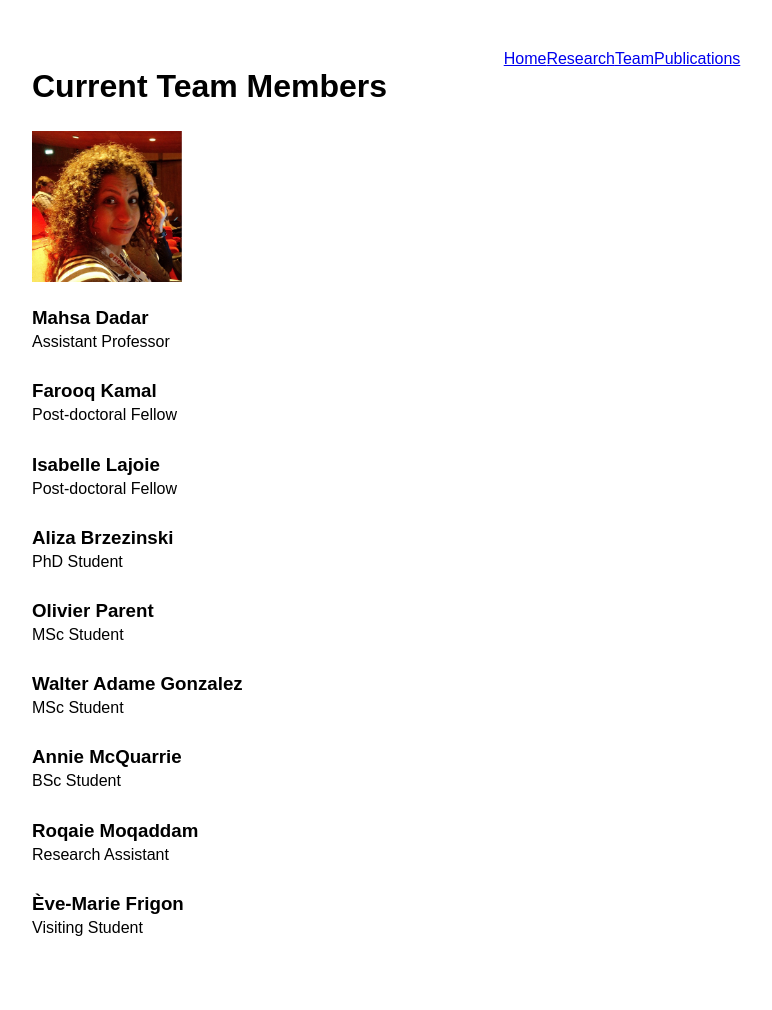
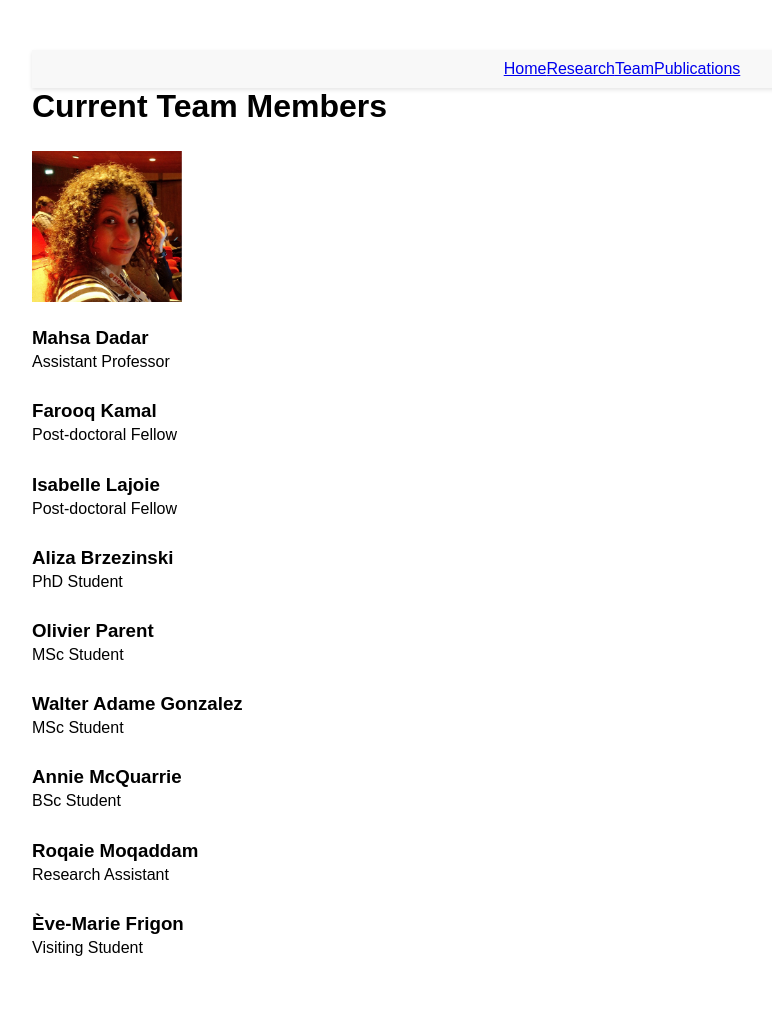
Before and after one commit to VANDAlab/VANDAlab.github.io, a Jekyll site: the page team.html, which Jekyll copies as it is, in a window 1280 px wide. Shown: the whole page, without its empty margins (18-790 px from the left). Built offline with Jekyll 4.4.1, drawn with Linux system fonts in a browser that asks for light colours.

Commit message:
Update team.html

```diff
--- a/team.html
+++ b/team.html
@@ -7,12 +7,14 @@
   <link rel="stylesheet" href="assets/css/style.css">
 </head>
 <body>
+<div class="navbar"> <!-- Add the navbar div -->
   <div class="tabs">
       <a href="index.html">Home</a>
       <a href="research.html">Research</a>
       <a href="team.html">Team</a>
       <a href="publications.html">Publications</a>
   </div>
+</div> <!-- Close the navbar div -->
 
     <header>
         <h1>Current Team Members</h1>
```
Lines whose indentation alone changed are shown as unchanged.
